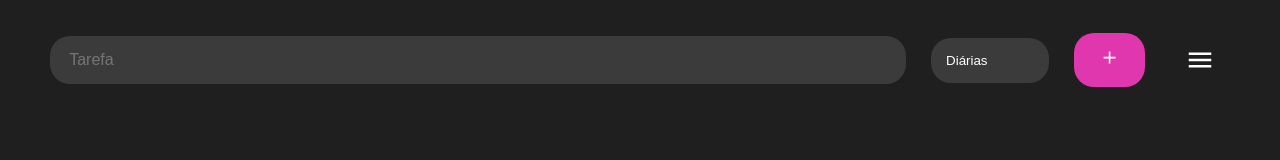
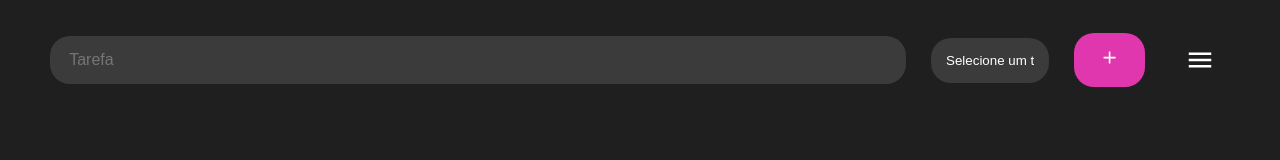
Before and after one commit to jessicapinheiro-s/to-do-list-react, a React (Create React App) app: page / in a window 1280 px wide. Shown: the top 160 px of the page. Built offline with nearby package versions, Linux system fonts and the light colour scheme.

Commit message:
ajustando validaçãod e campo

```diff
--- a/src/components/entrada-dados.tsx
+++ b/src/components/entrada-dados.tsx
@@ -13,6 +13,7 @@ export default function EntradaDados({ onEnviar }: any) {
     const [valorInput, setValorInput] = useState('');
     const dataAtual: string = new Date().toLocaleDateString();
     const categoriasTask = [
+        "Selecione um tipo",
         "Diárias",
         "Semanais",
         "Mensais",
@@ -36,10 +37,10 @@ export default function EntradaDados({ onEnviar }: any) {
 
     const handleSubmit = (event: React.MouseEvent<HTMLButtonElement, MouseEvent>) => {
         event.preventDefault();
-        if (valorInput === '') {
+        if (valorInput === '' || option === '') {
             alert('Campo vazio preencha corretamente');
+            return;
         }
-
         const propsTask = {
             taskmessage: valorInput,
             dataAtual: dataAtual,
```
